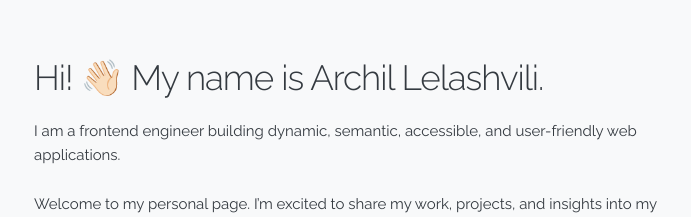
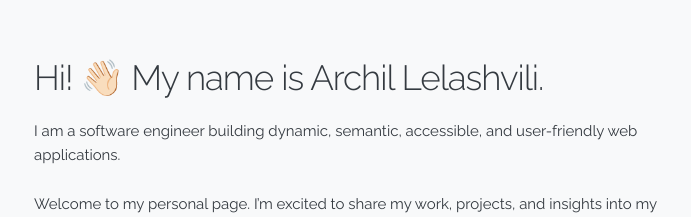
Before and after one commit to archil-l/archil.io, a React (Create React App) app: page / in a window 1280 px wide. Shown: the part 135-352 px from the top of the page, without its empty margins (126-817 px from the left). Built offline with nearby package versions, Linux system fonts and the light colour scheme.

Commit message:
Changing to software engineer

```diff
--- a/src/contents/home.ts
+++ b/src/contents/home.ts
@@ -7,7 +7,7 @@ const messages = defineMessages({
     },
     aboutPartOne: {
         id: 'home.aboutPartOne',
-        defaultMessage: 'I am a frontend engineer building dynamic, semantic, accessible, and user-friendly web applications.',
+        defaultMessage: 'I am a software engineer building dynamic, semantic, accessible, and user-friendly web applications.',
     },
     aboutPartTwo: {
         id: 'home.aboutPartTwo',
```
